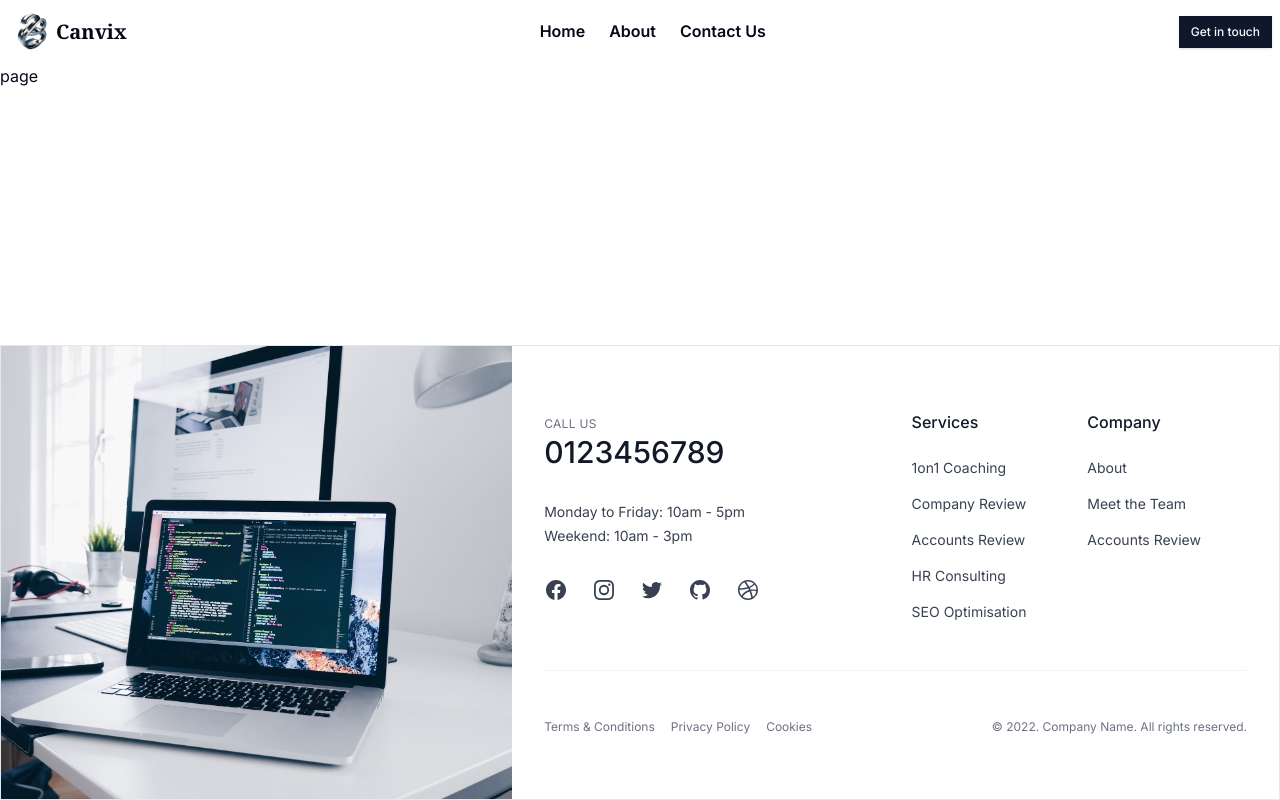
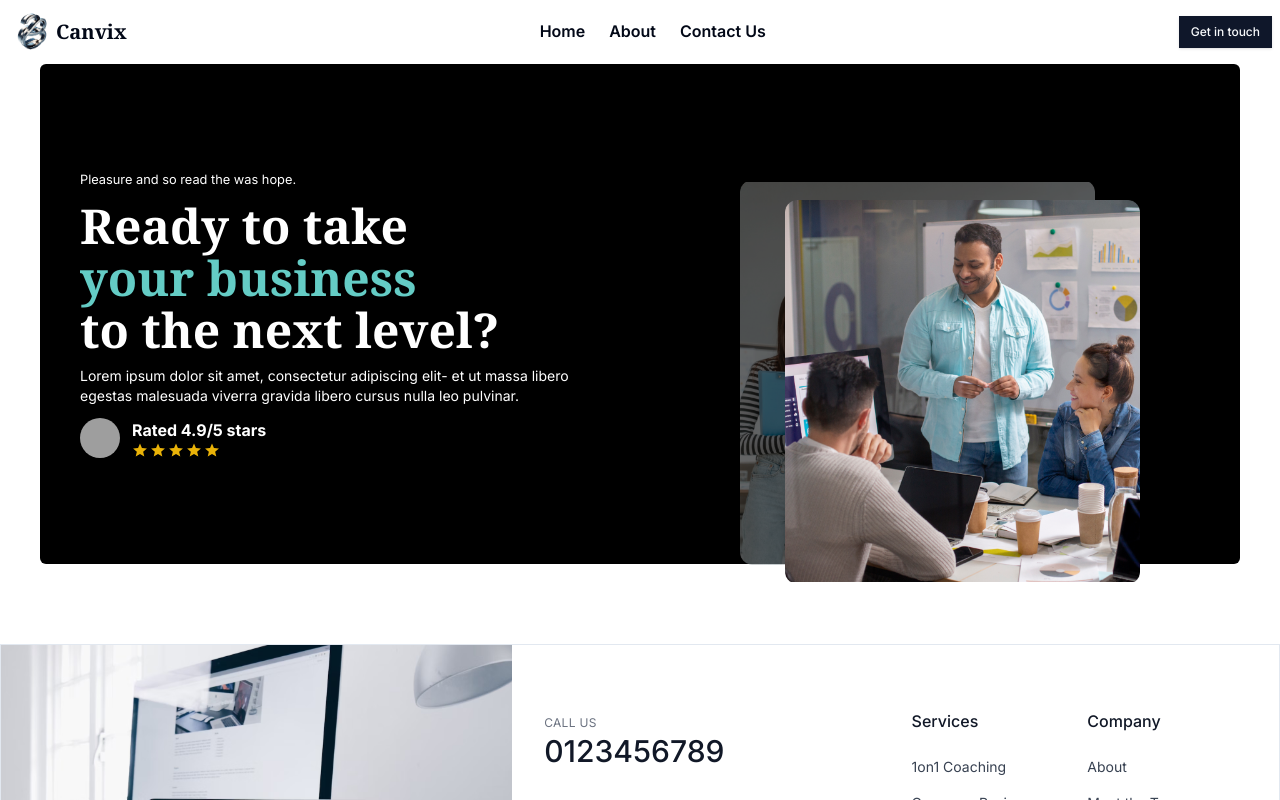
Before and after one commit to Abenezer-berhanu/agency_website, a Next.js app: page /about in a window 1280 px wide. Shown: the top 800 px of the page. Built offline with nearby package versions, Linux system fonts and the light colour scheme; grey boxes are pictures that could not be loaded.

Commit message:
finish about header section

```diff
--- a/package.json
+++ b/package.json
@@ -9,6 +9,7 @@
     "lint": "next lint"
   },
   "dependencies": {
+    "@radix-ui/react-avatar": "^1.0.4",
     "@radix-ui/react-icons": "^1.3.0",
     "@radix-ui/react-separator": "^1.0.3",
     "@radix-ui/react-slot": "^1.0.2",
--- a/src/app/about/page.tsx
+++ b/src/app/about/page.tsx
@@ -1,7 +1,50 @@
-import React from "react";
+import { Avatar, AvatarFallback, AvatarImage } from "@/components/ui/avatar";
+import Image from "next/image";
+import { IoMdStar } from "react-icons/io";
 
 function page() {
-  return <div>page</div>;
+  return (
+    <div>
+      <div className="min-h-[500px] mb-20 w-full max-w-[1200px] mx-auto rounded-md text-white grid grid-cols-1 md:grid-cols-2 bg-black max-md:gap-10 max-md:p-5">
+        <div className="w-full flex flex-col px-10 justify-center gap-3 max-md:max-w-[500px] max-md:mx-auto">
+          <small>Pleasure and so read the was hope.</small>
+          <h1 className="text-3xl lg:text-5xl font-serif font-semibold flex flex-col gap-1">
+            Ready to take{" "}
+            <span className="text-light_green">your business </span>to the next
+            level?
+          </h1>
+          <p className="text-sm max-w-[500px]">
+            Lorem ipsum dolor sit amet, consectetur adipiscing elit- et ut massa
+            libero egestas malesuada viverra gravida libero cursus nulla leo
+            pulvinar.
+          </p>
+          <div className="flex gap-3">
+            <Avatar>
+              <AvatarImage src="https://github.com/shadcn.png" />
+              <AvatarFallback>CN</AvatarFallback>
+            </Avatar>
+            <div>
+              <b>Rated 4.9/5 stars</b>
+              <span className="flex gap-[2px]">
+                {Array.from({ length: 5 }, (_, i) => (
+                  <IoMdStar key={i} className="text-yellow-500 scale-110" />
+                ))}
+              </span>
+            </div>
+          </div>
+        </div>
+        <div className="w-full h-full flex relative">
+          <Image
+            src={"/aboutHero.png"}
+            alt="about hero image"
+            width={500}
+            height={1000}
+            className="w-full md:max-w-[400px] max-w-[250px] max-h-[400px] object-cover md:absolute right-0 left-0 mx-auto bottom-[-18px]"
+          />
+        </div>
+      </div>
+    </div>
+  );
 }
 
 export default page;
--- /dev/null
+++ b/src/components/ui/avatar.tsx
@@ -0,0 +1,50 @@
+"use client"
+
+import * as React from "react"
+import * as AvatarPrimitive from "@radix-ui/react-avatar"
+
+import { cn } from "@/lib/utils"
+
+const Avatar = React.forwardRef<
+  React.ElementRef<typeof AvatarPrimitive.Root>,
+  React.ComponentPropsWithoutRef<typeof AvatarPrimitive.Root>
+>(({ className, ...props }, ref) => (
+  <AvatarPrimitive.Root
+    ref={ref}
+    className={cn(
+      "relative flex h-10 w-10 shrink-0 overflow-hidden rounded-full",
+      className
+    )}
+    {...props}
+  />
+))
+Avatar.displayName = AvatarPrimitive.Root.displayName
+
+const AvatarImage = React.forwardRef<
+  React.ElementRef<typeof AvatarPrimitive.Image>,
+  React.ComponentPropsWithoutRef<typeof AvatarPrimitive.Image>
+>(({ className, ...props }, ref) => (
+  <AvatarPrimitive.Image
+    ref={ref}
+    className={cn("aspect-square h-full w-full", className)}
+    {...props}
+  />
+))
+AvatarImage.displayName = AvatarPrimitive.Image.displayName
+
+const AvatarFallback = React.forwardRef<
+  React.ElementRef<typeof AvatarPrimitive.Fallback>,
+  React.ComponentPropsWithoutRef<typeof AvatarPrimitive.Fallback>
+>(({ className, ...props }, ref) => (
+  <AvatarPrimitive.Fallback
+    ref={ref}
+    className={cn(
+      "flex h-full w-full items-center justify-center rounded-full bg-muted",
+      className
+    )}
+    {...props}
+  />
+))
+AvatarFallback.displayName = AvatarPrimitive.Fallback.displayName
+
+export { Avatar, AvatarImage, AvatarFallback }
```
Also changed, not shown: public/aboutHero.png (added), 1 other file (tests, documents, lock files or other folders).
